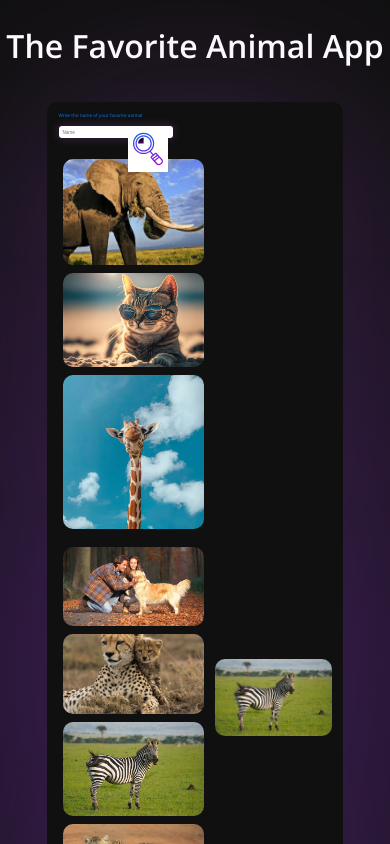
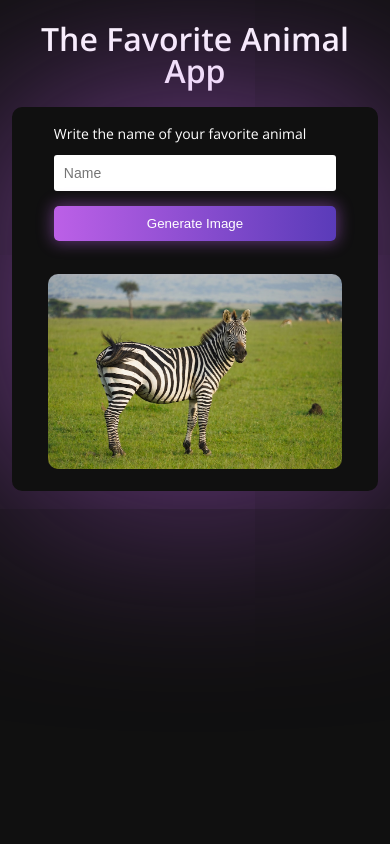
Before and after one commit to Aksharmeet/favorite-animal-app, a React (Create React App) app: page / in a window 390 px wide. Shown: the top 844 px of the page. Built offline with nearby package versions, Linux system fonts and the light colour scheme.

Commit message:
feat: implemented the styling and api calls

```diff
--- a/src/App.css
+++ b/src/App.css
@@ -6,7 +6,8 @@
     --primary-text-color: #fff;
     --purple-gradient: linear-gradient(90deg, #BC60E7 0%, #5A3BB9 100%);
     --blue-gradient: linear-gradient(90deg, #007bff 0%, #00BFFF 100%);
-    --box-show-purple-glow: #bc60e737;
+    --box-show-purple-glow: #bc60e79b;
+    --box-show-purple-glow-brighter: #bc60e76f;
     /* black[#101010] to purple[#c763ec] gradient from outside to inside */
     --black-purple-gradient: radial-gradient(circle, #28153A 0%, #101010 100%);
 }
@@ -17,6 +18,13 @@ body{
     display: flex;
     align-items: center;
     justify-content: center;
-    padding: 30px 30px 0 30px;
+    padding: 6vw 3vw 0 3vw;
     overflow: hidden;
 }
+
+
+@media  screen and (max-width: 1100px){
+    body{
+      overflow: auto;
+    }
+  }
--- a/src/components/formAndResponse/form/form.module.css
+++ b/src/components/formAndResponse/form/form.module.css
@@ -1,62 +1,103 @@
 .form_container{
   display: flex;
   flex-direction: column;
-  gap: 2vw;
-  width: 45vw;;
+  width: 50%;
 }
+@media  screen and (max-width: 1100px){
+  .form_container{
+    width: 100%;
+    align-items: center;
+  }
+}
+
 .form{
     display: flex;
     flex-direction: column;
-    gap: 2vw;
+    gap: 1vw;
     width: 77%;
 }
 .form_container input[type='text']{
-    padding: 1vw;
+    padding: 10px;
     border-radius: 3px;
     border: none;
     outline: none;
     background: var(--primary-text-color);
-    font-size: 1.2vw;
-    box-shadow: 0 0 10px 1px var(--box-show-purple-glow);
+    font-size: 14px;
 
 }
 .form_container label{
-    font-size: 1.2vw;
-    color: var(--primary-color);
+    font-size: 16px;
+    color: var(--primary-text-color);
 }
-.form_input{
-  width: 100%;
+@media screen and (max-width: 1100px) {
+  .form_container label{
+    margin-bottom: 10px;
+
+  }
 }
+@media screen and (max-width: 680px) {
+  .form_container label{
+    font-size: 14px;
+  }
+}
+
 .form_input_wrapper{
   display: flex;
-  align-items: right;
+  flex-direction: column;
   position: relative;
 }
 .form_submit{
-  background-color: var(--primary-text-color);
+  background: var(--purple-gradient);
+  color: var(--primary-text-color);
+  box-shadow: 0 0 15px 2px var(--box-show-purple-glow-brighter);
   border:0;
-  position: absolute;
-  top:3px;
-  right:5px;
-  padding: 0;
+  padding: 10px 40px;
+  border-radius: 5px;
   cursor: pointer;
+  margin: 15px 0;
+  transition: all .3s ease-in-out;
 }
+.form_submit:hover{
+  opacity: .9;
+  box-shadow: 0 0 15px 2px var(--box-show-purple-glow-brighter);
+}
+.form_submit:active{
+  box-shadow: 0 0 15px 2px var(--box-show-purple-glow-brighter);
+  transform: scale(.9);
+}
+
+
+
 .form_submit img{
-  width:40px;
+  width:2.7vw;
   margin: 0;
 }
 
+.error{
+  color: red;
+  font-size: 14px;
+  margin: 0;
+  padding: 0;
+  margin-top: 5px;
+  margin-bottom: 5px;
+}
+
+.hidden{
+  opacity: 0;
+  content: ''
+}
 
 /* image grid : start */
 .grid_container {
     display: flex;
     flex-wrap: wrap;
+    width: 100%;
     overflow: hidden;
+    margin: 0 auto;
   }
 
   .column {
-    flex: 20%;
-    max-width: 24%;
+    max-width: 25%;
     padding: 5px 4px;
   }
 
@@ -67,19 +108,12 @@
     border-radius: 10px;
   }
 
-  @media (max-width: 1200px) {
-    .column {
-      flex: 40%;
-      flex-wrap: wrap;
-      max-width: 50%;
-    }
+@media screen and (max-width:1100px) {
+  .grid_container{
+    display: none;
+    width: 0;
   }
 
-  @media (max-width: 600px) {
-    .column {
-      flex: 50%;
-      max-width: 100%;
-    }
-  }
 
-/* image grid: end */
+
+}
--- a/src/components/formAndResponse/form/index.jsx
+++ b/src/components/formAndResponse/form/index.jsx
@@ -1,6 +1,7 @@
+import { useContext, useState } from 'react';
 import classes from './form.module.css';
+import { AnimalContext } from '..';
 
-const index = () => {
 const images = {
   arrayOne: [
     'assets/images/animal-1.jpg',
@@ -9,7 +10,6 @@ const index = () => {
   ],
   arrayTwo: [
     'assets/images/animal-5.jpg',
-
     'assets/images/animal-7.jpg',
     'assets/images/animal-16.jpeg',
     'assets/images/animal-8.jpg',
@@ -21,19 +21,58 @@ const index = () => {
   ],
 };
 
+const FormAndResponse = () => {
+  const { animal, setAnimal } = useContext(AnimalContext);
+  const [validationError, setValidationError] = useState('');
+
   const submitEventHandler = async event => {
     event.preventDefault();
+
     const input = document.getElementById('animal');
     const inputValue = input.value;
-    const link = `https://www.googleapis.com/customsearch/v1?key=${process.env.REACT_APP_GOOGLE_SEARCH_KEY}&cx=${process.env.REACT_APP_CSE}&q=${inputValue}`;
 
+    if (
+      inputValue.length > 2 &&
+      inputValue.length < 20 &&
+      inputValue.match(/^[a-zA-Z]+$/)
+    ) {
       try {
-      const { data } = await fetch(link);
-      console.log(data);
+        const randomWords = await fetch(
+          'https://random-word-api.herokuapp.com/word?number=1',
+        ).then(res => res.json());
+        const randomWord = randomWords[0];
+
+        const link = `https://www.googleapis.com/customsearch/v1?key=${
+          process.env.REACT_APP_GOOGLE_SEARCH_KEY
+        }&cx=${process.env.REACT_APP_CSE}&searchType=image&q=${
+          inputValue + ' ' + randomWord + ' animal'
+        }`;
+
+        const { items } = await fetch(link).then(res => res.json());
+        setAnimal({
+          ...animal,
+          image: items[Math.floor(Math.random() * 10)].link,
+        });
       } catch (err) {
-      console.log(err);
+        setAnimal({
+          ...animal,
+          error: 'Something went wrong, please try again later',
+        });
+      }
+    } else {
+      if (inputValue.length > 20) {
+        setValidationError('Please enter at most 20 characters');
+        return;
+      } else if (inputValue.length < 2) {
+        setValidationError('Please enter at least 2 characters');
+        return;
+      } else if (!inputValue.match(/^[a-zA-Z]+$/)) {
+        setValidationError('Please enter a valid name');
+        return;
+      }
     }
   };
+
   return (
     <section className={classes.form_container}>
       <form className={classes.form} onSubmit={e => submitEventHandler(e)}>
@@ -45,13 +84,20 @@ const index = () => {
             id="animal"
             type="text"
             placeholder="Name"
+            min="2"
+            max="20"
             className={classes.form_input}
           />
           <button type="submit" className={classes.form_submit}>
-            <img src="/assets/svg/search-icon.svg" alt="search icon" />
+            Generate Image
           </button>
         </div>
       </form>
+      {validationError ? (
+        <p className={classes.error}>{validationError}</p>
+      ) : (
+        <p className={`${classes.error} ${classes.hidden}`}></p>
+      )}
       <div className={classes.grid_container}>
         <div className={classes.column}>
           {images.arrayOne.map((image, index) => (
@@ -73,4 +119,4 @@ const index = () => {
   );
 };
 
-export default index;
+export default FormAndResponse;
--- a/src/components/formAndResponse/formAndResponse.module.css
+++ b/src/components/formAndResponse/formAndResponse.module.css
@@ -4,17 +4,32 @@
     justify-content: center;
     gap: 4vw;
     background: var(--black-purple-gradient);
-    padding-block: 5vw;
-    width: 100vw;
+    width: 100%;
 }
 .form_response_container_inner_wrapper{
     display: flex;
     align-items: center;
     justify-content: center;
     gap: 2vw;
-    padding: 3vw;
+    padding: 3vw 3vw;
     background: var(--tertiary-color);
     box-shadow: 0 0 200px 2px var(--box-show-purple-glow);
     border-radius: 10px;
-    width: 70vw;
+    width: 80%;
 }
+@media  screen and (max-width: 1100px){
+    .form_response_container_inner_wrapper{
+        flex-direction: column;
+        padding: 5vw
+    }
+
+}
+
+@media  screen and (max-width: 860px){
+    .form_response_container_inner_wrapper{
+        flex-direction: column;
+        padding: 5vw 0vw;
+        width: 100%;
+    }
+
+}
--- a/src/components/formAndResponse/index.jsx
+++ b/src/components/formAndResponse/index.jsx
@@ -1,16 +1,26 @@
 import Form from './form';
 import Response from './response';
+import { createContext, useState } from 'react';
 
 import classes from './formAndResponse.module.css';
 
+export const AnimalContext = createContext(null);
+
 const FormAndResponse = () => {
+  const [animal, setAnimal] = useState({
+    image: '',
+    error: '',
+  });
+
   return (
-    <div className={classes.form_response_container}>
-      <div className={classes.form_response_container_inner_wrapper}>
-        <Form />
-        <Response />
+    <AnimalContext.Provider value={{ animal, setAnimal }}>
+      <div className={classes.form_response_container}>
+        <div className={classes.form_response_container_inner_wrapper}>
+          <Form />
+          <Response />
+        </div>
       </div>
-    </div>
+    </AnimalContext.Provider>
   );
 };
 
--- a/src/components/formAndResponse/response/index.jsx
+++ b/src/components/formAndResponse/response/index.jsx
@@ -1,11 +1,18 @@
+import { useContext } from 'react';
+import { AnimalContext } from '..';
 import classes from './response.module.css';
 
-const index = () => {
+const Response = () => {
+  const { animal } = useContext(AnimalContext);
   return (
     <div className={classes.image_container}>
-      <img src="assets/images/animal-16.jpeg" alt="animal-16" />
+      {animal.image ? (
+        <img src={animal.image} alt="animal" />
+      ) : (
+        <img src="assets/images/animal-16.jpeg" alt="animal-16" />
+      )}
     </div>
   );
 };
 
-export default index;
+export default Response;
--- a/src/components/formAndResponse/response/response.module.css
+++ b/src/components/formAndResponse/response/response.module.css
@@ -1,10 +1,24 @@
 .image_container{
-    width: 50%;
+    width: 70%;
     overflow: hidden;
+    margin: 0 auto;
 }
 .image_container img{
     object-fit: cover;
+    object-position: top;
     width:100%;
     height: 100%;
+    max-height: 420px;
     border-radius: 10px;
 }
+
+@media screen and (max-width:1100px) {
+    .image_container{
+        width: 80%;
+        margin: 0 auto;
+    }
+    .image_container img{
+        max-height: 400px;
+        margin: 0 auto;
+    }
+}
```
Lines whose indentation alone changed are shown as unchanged.
